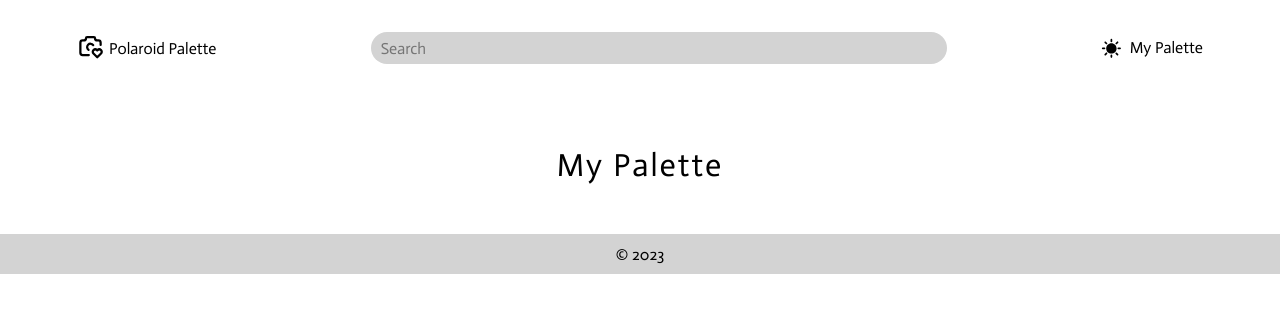
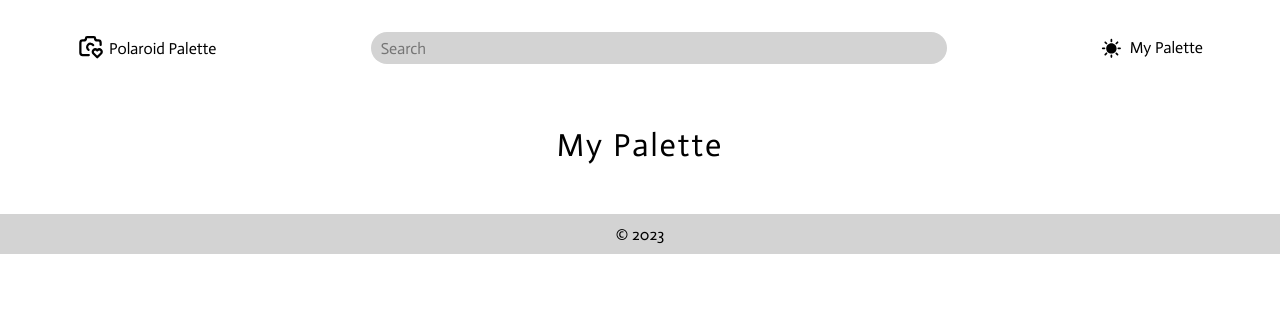
Before and after one commit to twentyfive21/photo-react, a React (Vite) app: page /mypalette in a window 1280 px wide. Shown: the top 312 px of the page. Built offline with nearby package versions, Linux system fonts and the light colour scheme.

Commit message:
added dark theme css to favorites

```diff
--- a/src/pages/Favorites/Favorites.css
+++ b/src/pages/Favorites/Favorites.css
@@ -1,13 +1,21 @@
 .favorites-container {
-    padding: 50px 0px;
+    padding: 30px 0px;
     display: flex;
     flex-direction: column;
     align-items: center;
+}
+.favorites-dark {
+    background-color: #232b2b;
+    color: black;
+}
+.favorites-dark h1 {
+    color: whitesmoke;
 }
 .favorites-center{
 display: flex;
 flex-wrap: wrap;
 justify-content: center;
+padding-top: 20px;
 }
 .favorites-container h1 {
     letter-spacing: 2px;
```
